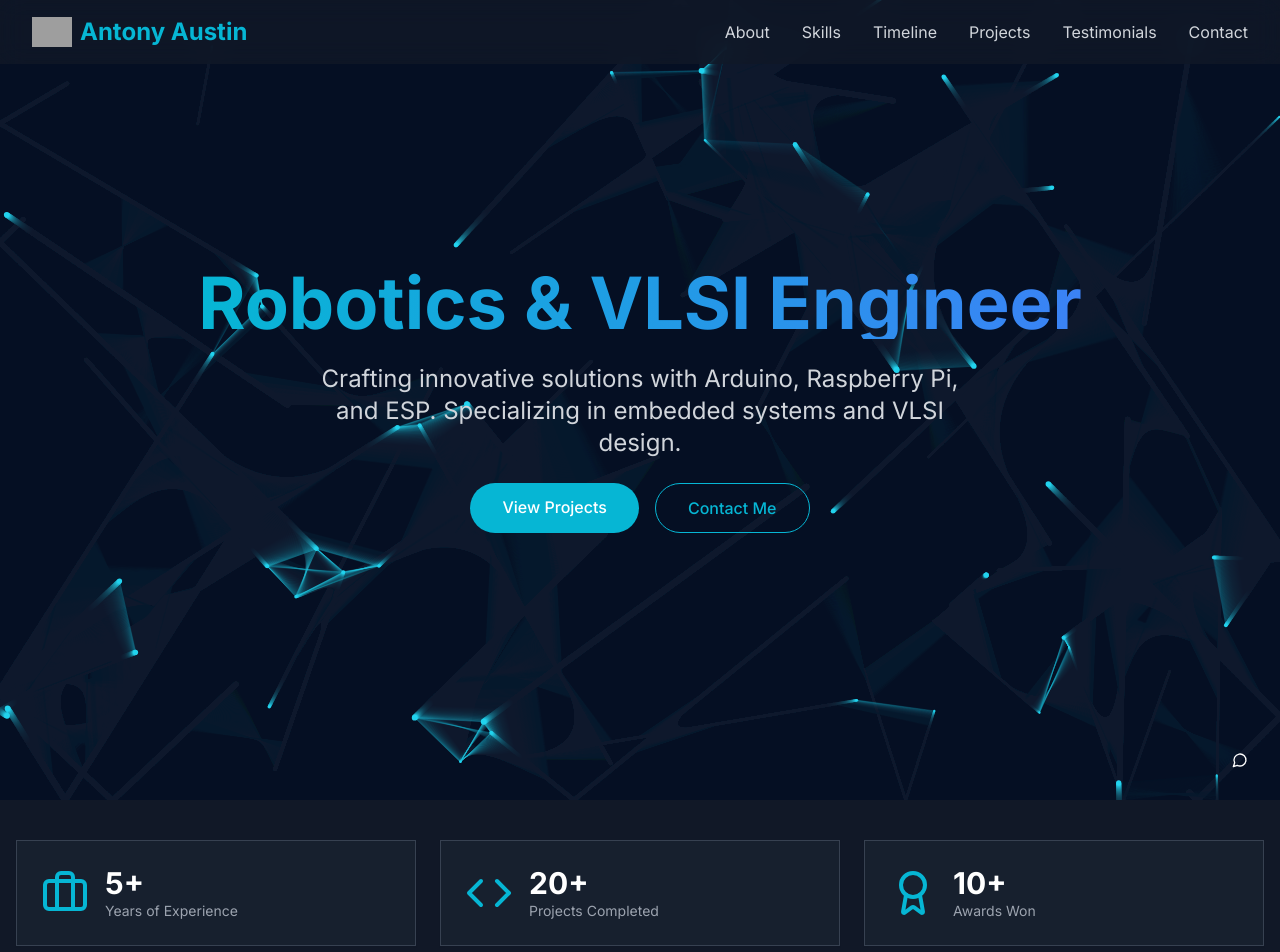
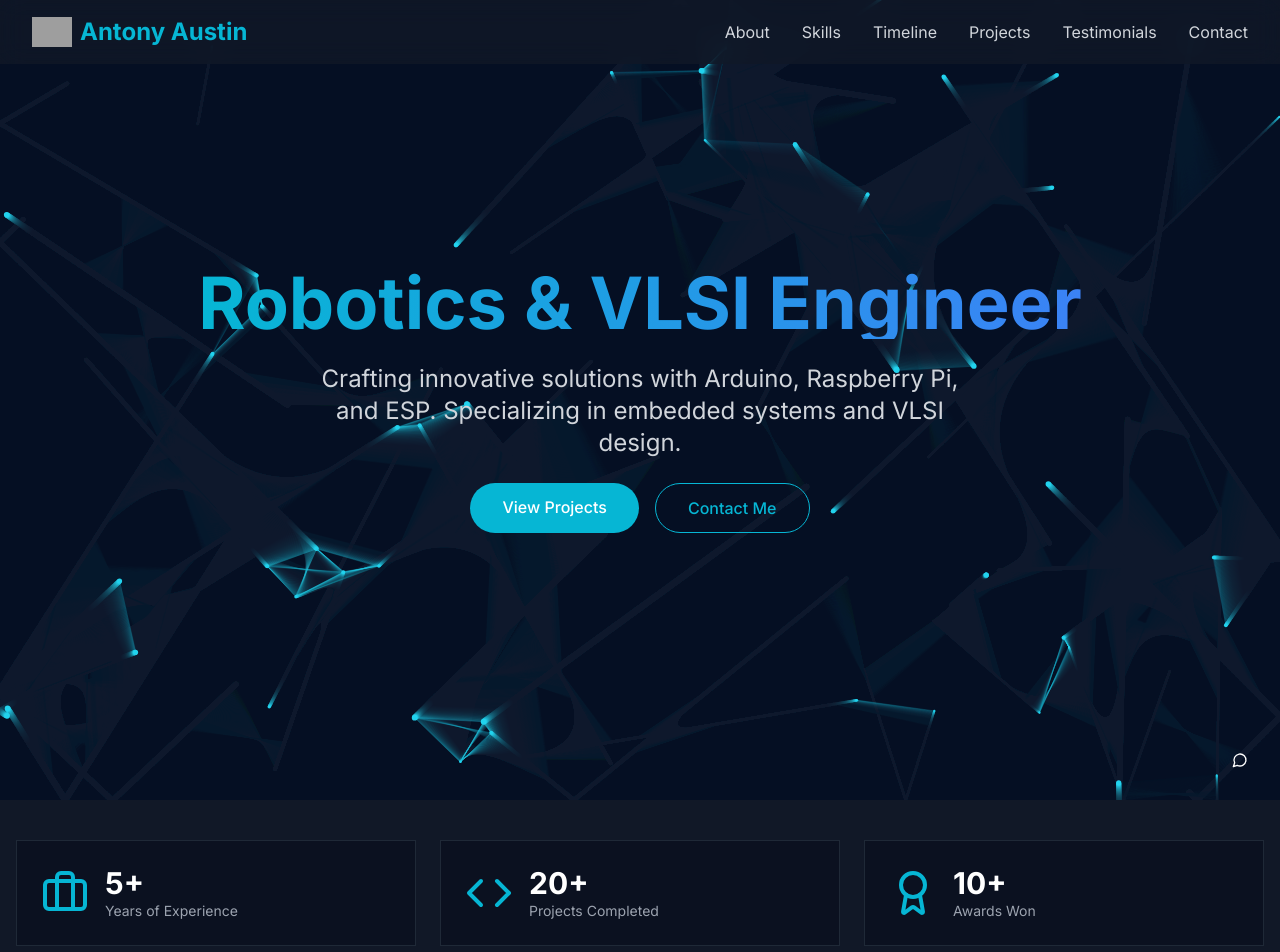
Before and after one commit to austin207/tech-portfolio, a Next.js app: page / in a window 1280 px wide. Shown: the top 952 px of the page. Built offline with nearby package versions, Linux system fonts and the light colour scheme; grey boxes are pictures that could not be loaded.

Commit message:
Update QuickStats.tsx

```diff
--- a/app/components/QuickStats.tsx
+++ b/app/components/QuickStats.tsx
@@ -34,15 +34,15 @@ export default function QuickStats() {
               animate={{ opacity: 1, y: 0 }}
               transition={{ duration: 0.5, delay: index * 0.1 }}
             >
-              <Card className="bg-gray-800/50 border-gray-700">
-                <CardContent className="flex items-center p-6">
+              <div className="bg-[#0B1120] border border-gray-800 p-6">
+                <div className="flex items-center">
                   <stat.icon className="w-12 h-12 text-cyan-500 mr-4" />
                   <div>
                     <p className="text-3xl font-bold text-white">{stat.value}</p>
                     <p className="text-sm text-gray-400">{stat.label}</p>
                   </div>
-                </CardContent>
-              </Card>
+                </div>
+              </div>
             </motion.div>
           ))}
         </div>
```
